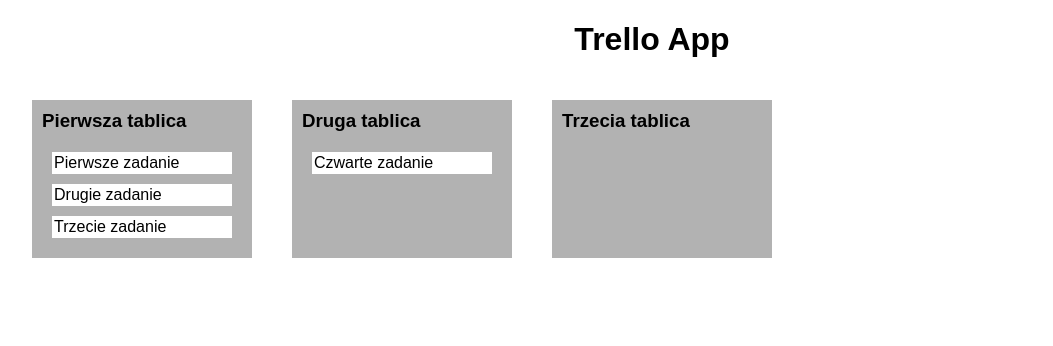
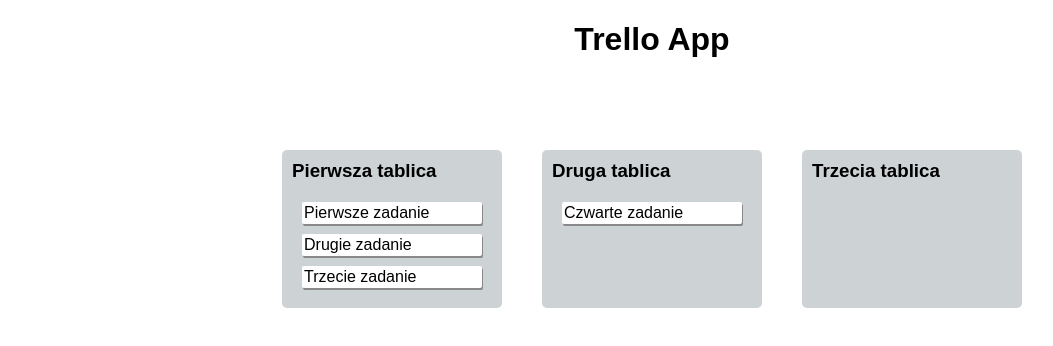
Before and after one commit to Marek294/trello-app, a React (Create React App) app: page / in a window 1280 px wide. Shown: the top 346 px of the page, without its empty margins (8-1061 px from the left). Built offline with nearby package versions, Linux system fonts and the light colour scheme.

Commit message:
add styles

```diff
--- a/src/components/Board/Board.css
+++ b/src/components/Board/Board.css
@@ -1,6 +1,7 @@
 .board {
     width: 200px;
-    background: rgba(0,0,0,0.3);
+    background: #CDD2D4;
+    border-radius: 5px;
     padding: 10px;
     display: inline-block;
     margin: 20px;
@@ -30,3 +31,13 @@
     background: rgba(0,0,0,0.3);
     z-index: 50;
 }
+
+[draggable] {
+    -moz-user-select: none;
+    -khtml-user-select: none;
+    -webkit-user-select: none;
+    user-select: none;
+    /* Required to make elements draggable in old WebKit */
+    -khtml-user-drag: element;
+    -webkit-user-drag: element;
+}
--- a/src/components/Boards/Boards.css
+++ b/src/components/Boards/Boards.css
@@ -1,6 +1,8 @@
 .boards__container {
+    padding: 50px;
     display: flex;
     flex-direction: row;
+    justify-content: center;
 }
 
 .boards__title {
--- a/src/components/Task/Task.css
+++ b/src/components/Task/Task.css
@@ -4,6 +4,8 @@
     justify-content: space-between;
     padding: 2px;
     background: white;
+    border-radius: 2px;
+    box-shadow: 1px 2px #888888;
     margin: 10px;
     text-decoration: none;
 
```
